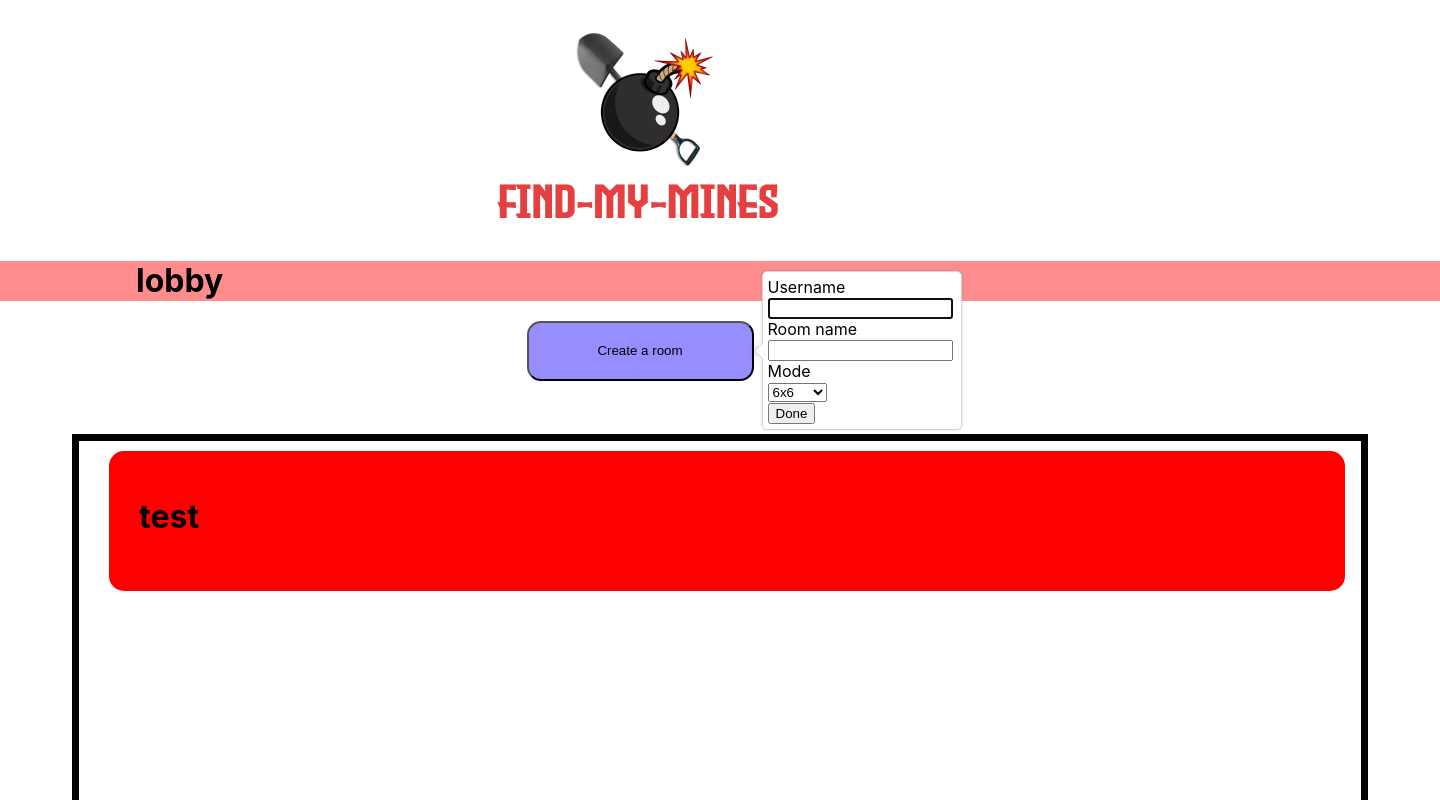
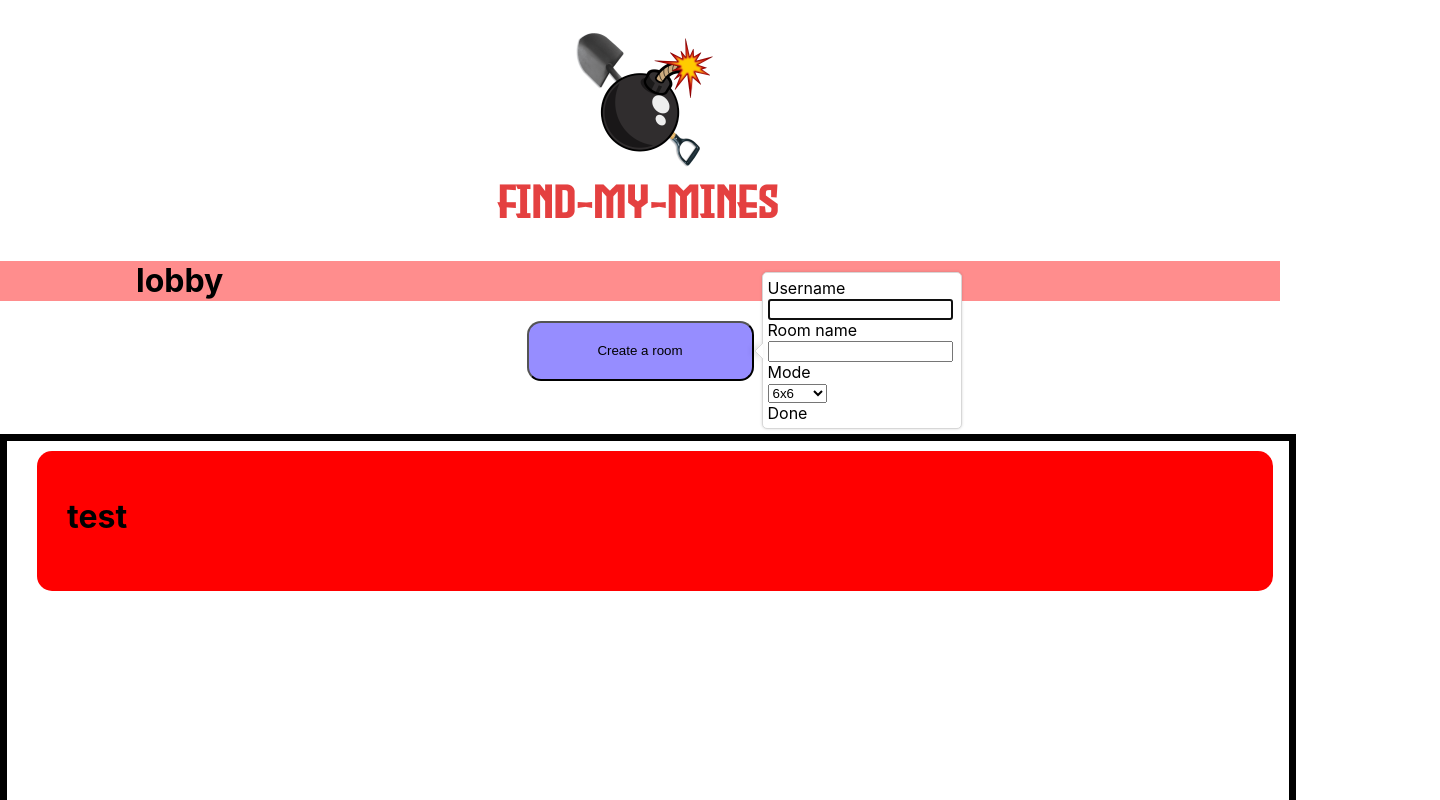
Before and after one commit to soponkntg/find-my-mines, a Next.js app: page /lobby in a window 1280 px wide. Both pictures are taken after a click on the button "Create a room". Shown: the top 800 px of the page, 1440 px wide, since content can reach past the window. Built offline with nearby package versions, Linux system fonts and the light colour scheme.

Commit message:
minor change on back ground and css

```diff
--- a/components/Grid/Grid.js
+++ b/components/Grid/Grid.js
@@ -33,6 +33,8 @@ export const Grid = () => {
   };
   return (
     <div className={styles.center}>
+      <body style={{ backgroundImage: `url("https://c.tenor.com/1Aizsst6yQEAAAAM/boom-explode.gif")`, backgroundSize: 'cover' }}>
+      </body>
       <div className={styles.container}>
         <div className={styles.grid}>{renderGrid()}</div>
       </div>
--- a/pages/lobby.js
+++ b/pages/lobby.js
@@ -2,14 +2,13 @@ import React, { useState } from "react";
 import Popup from "reactjs-popup";
 import "reactjs-popup/dist/index.css";
 import Link from "next/link";
-import Background from "../public/bg.jpeg";
 import { Room } from "../components/Room";
 import styles from "../styles/lobby.module.css";
 export default function lobby() {
   const [form, setForm] = useState({ username: "", room_name: "", mode: "" });
-  const subbmitRoom = (event) => {
+  const submitRoom = (event) => {
     event.preventDefault();
-    alert(`So your name is ${event.target.username.value}`);
+    // alert(`So your name is ${event.target.username.value}`);
   };
   const test = (event) => {
     // setForm({...form, event.target.name : event.target.value})
@@ -19,10 +18,13 @@ export default function lobby() {
   return (
     <div id="body">
       <body
-      // style={{
-      //   backgroundImage: `url("https://www.google.com/imgres?imgurl=https%3A%2F%2Fimage.shutterstock.com%2Fimage-vector%2Fcartoon-game-background-260nw-303257369.jpg&imgrefurl=https%3A%2F%2Fwww.shutterstock.com%2Fsearch%2Fcartoon%2Bgame%2Bbackgrounds&tbnid=SJskKHXgXSdFdM&vet=12ahUKEwixjPKyu-TzAhX4_TgGHUejAMoQMygDegUIARDdAQ..i&docid=6qBgGPWzkd7v1M&w=433&h=280&q=background%20for%20game&ved=2ahUKEwixjPKyu-TzAhX4_TgGHUejAMoQMygDegUIARDdAQ")`,
-      // }}
+        style={{
+          backgroundImage: `url("https://p1.pxfuel.com/preview/388/463/722/skydiving-jump-falling-parachuting.jpg")`,
+          backgroundRepeat: "no-repeat",
+          backgroundSize: "cover"
+        }}
       ></body>
+
       <div style={{ textAlign: "center" }}>
         <img
           src="logo.png"
@@ -32,22 +34,20 @@ export default function lobby() {
 
       <div
         style={{
-          width: "1440px",
+          width: "100%",
           height: "40px",
           left: "0px",
           top: "0px",
+          background: "#FF8D8D",
 
-          background: "#FF8D8D",
         }}
       >
         <h1
           style={{
             position: "absolute",
-            width: "99px",
             height: "42px",
             left: "136px",
             top: "240px",
-
             color: "#000000",
           }}
         >
@@ -76,7 +76,7 @@ export default function lobby() {
           position="right center"
         >
           <div>
-            <form onSubmit={subbmitRoom}>
+            <form onSubmit={submitRoom}>
               <span>Username</span>
               <input
                 type="text"
@@ -110,27 +110,22 @@ export default function lobby() {
                 <option value="12x12">12x12</option>
               </select>
               <br></br>
-              <Link href="/game-play">
-                <input type="submit" value="Done"></input>
-              </Link>
+              <a href="game-play">
+                Done
+              </a>
             </form>
           </div>
         </Popup>
       </div>
-      <div id="frame-center">
+      <div id="frame-center" style={{}}>
         <div
           id="frame-for-room"
           style={{
-            position: "absolute",
-            width: "1296px",
-            height: "550px",
-            left: "72px",
-            top: "434px",
-            border: "7px solid #000000",
-            boxSizing: "border-box",
+            alignItems: 'center'
           }}
+          className={styles.frame_room}
         >
-          <Room name="test"></Room>
+          <Room name="test" ></Room>
         </div>
       </div>
     </div>
--- a/styles/lobby.module.css
+++ b/styles/lobby.module.css
@@ -0,0 +1,42 @@
+.frame_room {
+    position: absolute;
+    width: 1296px;
+    height: 550px;
+    top: 434px;
+    border: 7px solid #000000;
+    box-sizing: border-box;
+    display: flex;
+}
+
+.center {
+    display: block;
+    justify-content: center;
+    align-items: center;
+    flex-direction: center;
+  }
+
+.button {
+    box-sizing: border-box;
+    width: 15em;
+    height: 3em;
+    font-size: 20px;
+    border-radius: 0.5em;
+    margin: 0.5em;
+    box-shadow: 0 0 1em rgba(0,0,0,0.2);
+    color: white;
+    font-family: sans-serif;
+    text-transform: capitalize;
+    line-height: 3em;
+    transition: 0.3s;
+    cursor: pointer;
+    display: block;
+    background: linear-gradient(to right, orange, tomato);
+    text-align: left;
+    padding-left: 10%;
+    transform: perspective(500px) rotateY(45deg);
+}
+
+.button:hover{
+    transform: perspective(200px) rotateY(45deg);
+    padding-left: 5%;
+}
```
Also changed, not shown: 1 other file (tests, documents, lock files or other folders).
